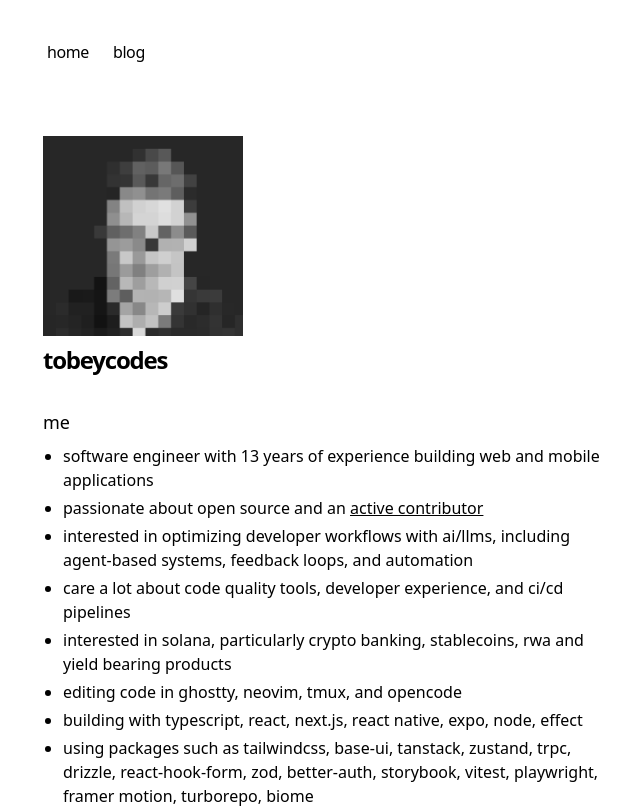
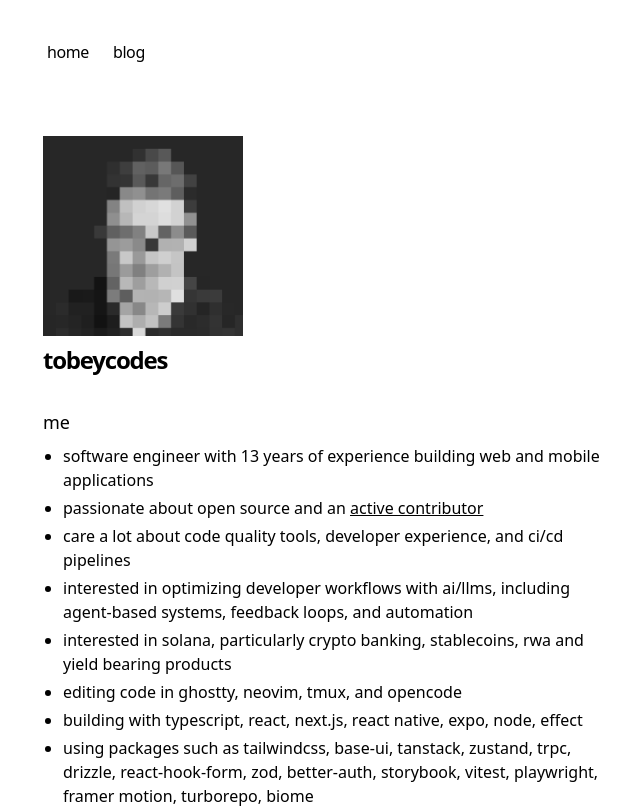
Before and after one commit to tobeycodes/tobey.codes, a Next.js app: page / in a window 1280 px wide. Shown: the top 808 px of the page, without its empty margins (309-949 px from the left). Built offline with nearby package versions, Linux system fonts and the light colour scheme.

Commit message:
chore: change order of list items

```diff
--- a/app/page.tsx
+++ b/app/page.tsx
@@ -33,12 +33,12 @@ export default function Page() {
               </a>
             </li>
             <li>
+              care a lot about code quality tools, developer experience, and
+              ci/cd pipelines
+            </li>
+            <li>
               interested in optimizing developer workflows with ai/llms,
               including agent-based systems, feedback loops, and automation
-            </li>
-            <li>
-              care a lot about code quality tools, developer experience, and
-              ci/cd pipelines
             </li>
             <li>
               interested in solana, particularly crypto banking, stablecoins,
```
